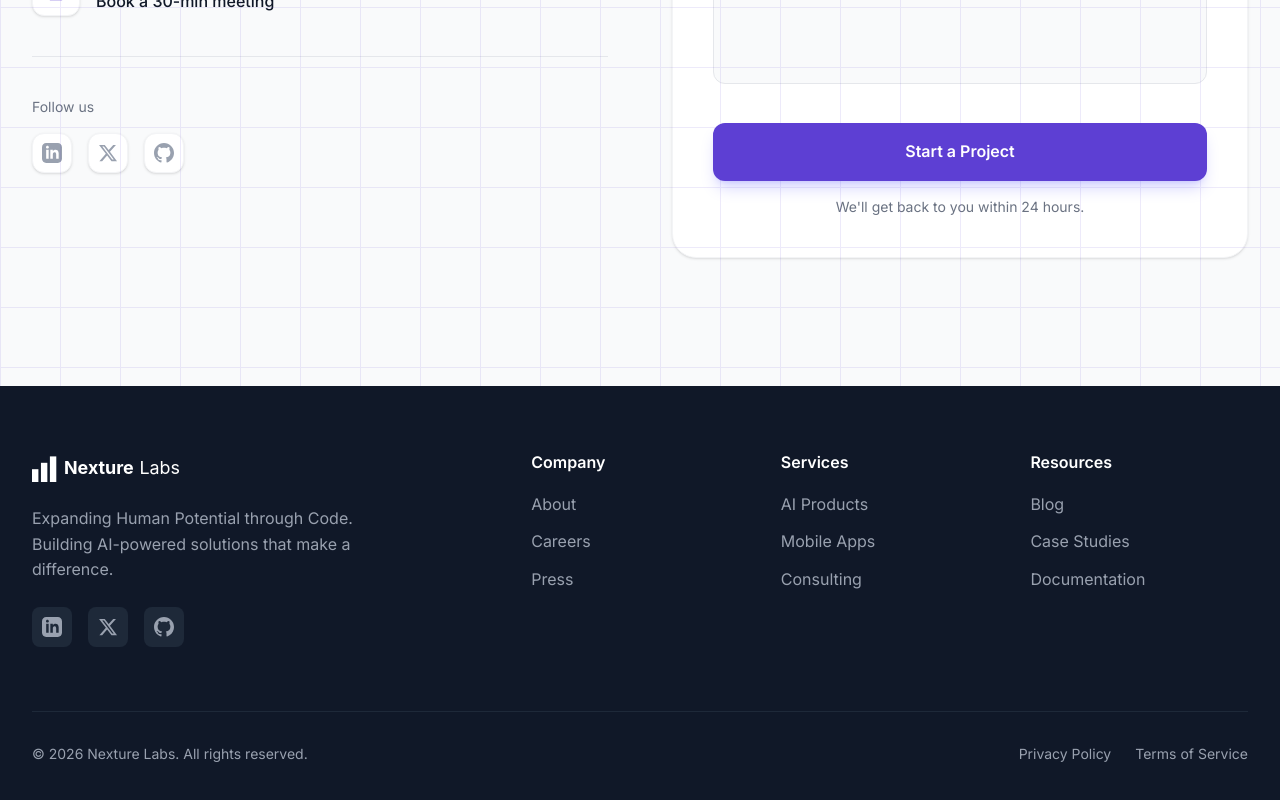
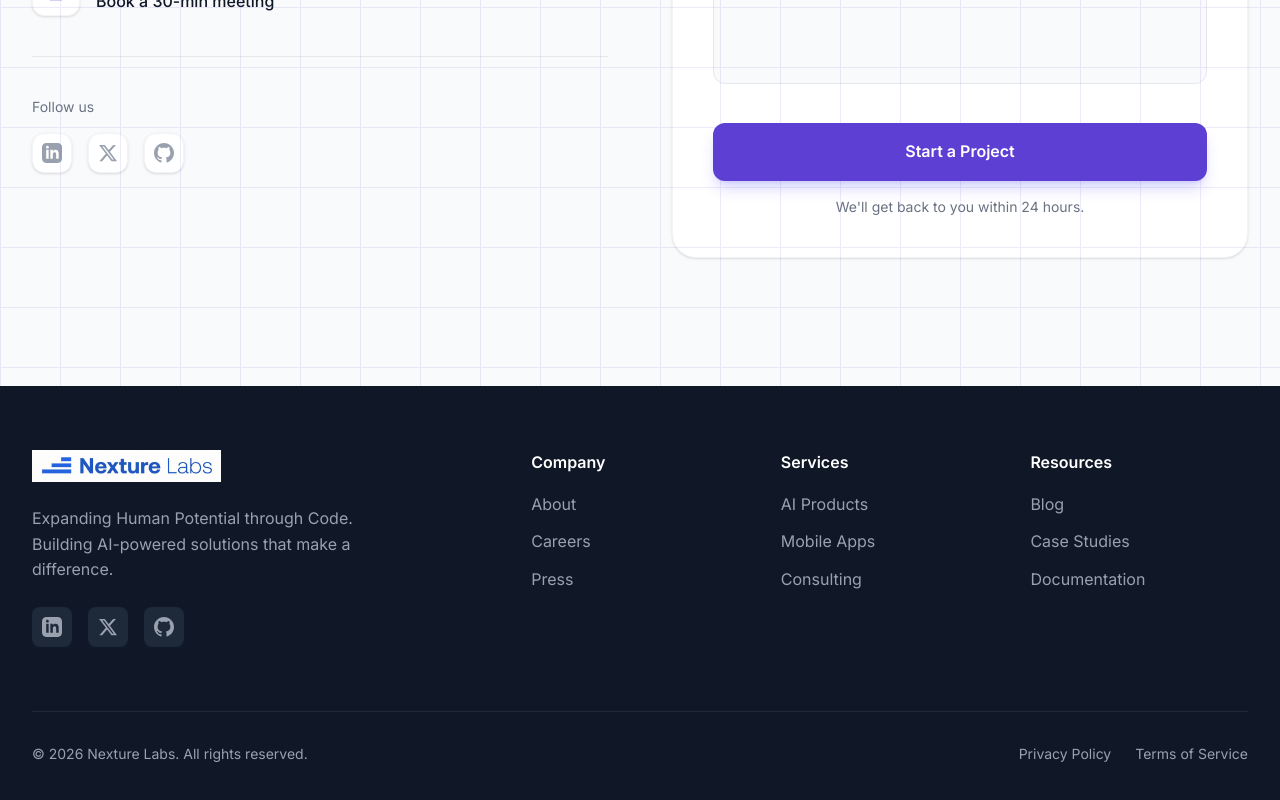
Before and after one commit to jaddyk280-code/nexture-labs, a Next.js app: page /en in a window 1280 px wide. Shown: the part 5213-6013 px from the top of the page. Built offline with nearby package versions, Linux system fonts and the light colour scheme.

Commit message:
격자 추가 푸터 로고

```diff
--- a/components/FeaturedProject.tsx
+++ b/components/FeaturedProject.tsx
@@ -40,13 +40,19 @@ export default function FeaturedProject() {
                 </motion.div>
 
                 {/* Problem - Solution - Impact */}
-                <div className="grid lg:grid-cols-3 gap-8 lg:gap-12">
+                <motion.div
+                    initial={{ opacity: 0 }}
+                    whileInView={{ opacity: 1 }}
+                    viewport={{ once: true }}
+                    transition={{ duration: 0.6 }}
+                    className="grid lg:grid-cols-3 gap-8 lg:gap-12"
+                >
                     {/* Problem */}
                     <motion.div
                         initial={{ opacity: 0, y: 30 }}
                         whileInView={{ opacity: 1, y: 0 }}
                         viewport={{ once: true }}
-                        transition={{ duration: 0.6 }}
+                        transition={{ duration: 0.6, delay: 0 }}
                         className="relative bg-[#F9FAFB] rounded-3xl p-8 lg:p-10"
                     >
                         <div className="absolute -top-4 left-8 w-8 h-8 bg-red-100 rounded-full flex items-center justify-center">
@@ -163,7 +169,7 @@ export default function FeaturedProject() {
                             </div>
                         </div>
                     </motion.div>
-                </div>
+                </motion.div>
 
                 {/* App Screenshots */}
                 <motion.div
--- a/components/Footer.tsx
+++ b/components/Footer.tsx
@@ -26,13 +26,15 @@ export default function Footer() {
                             viewport={{ once: true }}
                             transition={{ duration: 0.6 }}
                         >
-                            <Image
-                                src="/logo.svg"
-                                alt="Nexture Labs"
-                                width={160}
-                                height={36}
-                                className="h-8 w-auto brightness-0 invert mb-6"
-                            />
+                            <div className="mb-6">
+                                <Image
+                                    src="/logo.png"
+                                    alt="Nexture Labs"
+                                    width={180}
+                                    height={40}
+                                    className="h-8 w-auto"
+                                />
+                            </div>
                             <p className="text-gray-400 max-w-sm mb-6">
                                 {t('tagline')}
                             </p>
```
